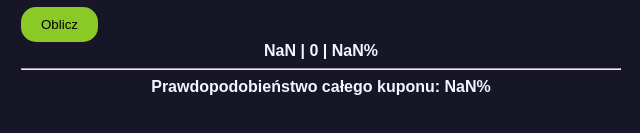
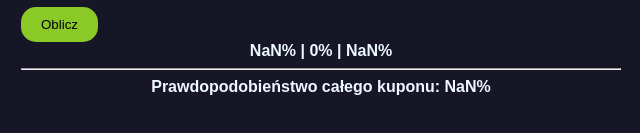
Before and after one commit to tobik05/tobik05.github.io, a plain HTML site: page index.html in a window 1280 px wide. Both pictures are taken after a click on the button "Oblicz". Shown: the part 313-446 px from the top of the page, 319-959 px from the left. Drawn offline with Linux system fonts and the light colour scheme.

Commit message:
Update index.html

```diff
--- a/index.html
+++ b/index.html
@@ -91,7 +91,7 @@
         const probability_kuponu = ((1/coupon) * 100).toFixed(2);
 
         document.getElementById('result').innerHTML = `
-            ${probability_team1} | ${probability_draw} | ${probability_team2}%<br>
+            ${probability_team1}% | ${probability_draw}% | ${probability_team2}%<br>
             <hr>
             Prawdopodobieństwo całego kuponu: ${probability_kuponu}%
         `;
```
